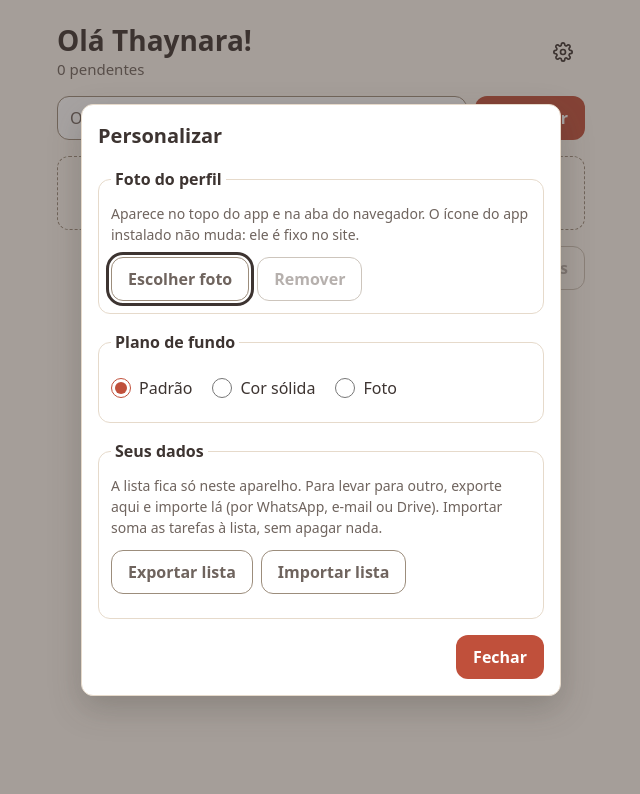
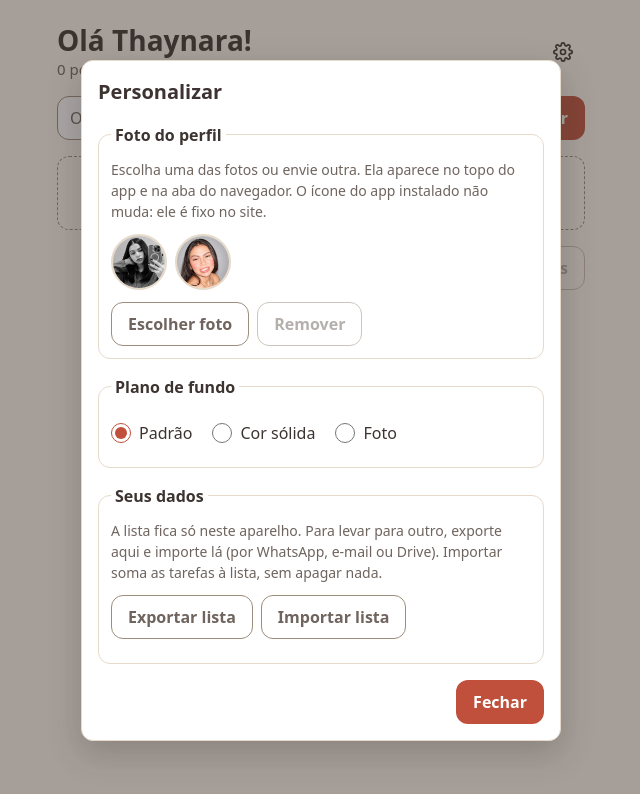
Before and after one commit to mhenriquers/Agendei, a plain HTML site: page index.html in a window 1280 px wide. Both pictures are taken after a click on the button "Personalizar". Shown: the whole page, without its empty margins (319-959 px from the left). Drawn offline with Linux system fonts and the light colour scheme.

Commit message:
Duas fotos de perfil prontas no painel Personalizar
Além de enviar uma foto, dá para tocar numa das duas prontas
(avatars/avatar-1.png, preto e branco, e avatar-2.png, colorida; 192 px
cada). A escolha é guardada pelo caminho, aparece no topo e na aba do
navegador, e funciona offline (as fotos estão no cache do SW). Capturas
de tela regeradas mostrando urgência, prazo e o aviso "vence hoje".
CACHE_NAME vai para checklist-v10.

Co-Authored-By: Claude Opus 5.5 <noreply@anthropic.com>

```diff
--- a/index.html
+++ b/index.html
@@ -84,7 +84,17 @@
 
       <fieldset>
         <legend>Foto do perfil</legend>
-        <p class="hint">Aparece no topo do app e na aba do navegador. O ícone do app instalado não muda: ele é fixo no site.</p>
+        <p class="hint">Escolha uma das fotos ou envie outra. Ela aparece no topo do app e na aba do navegador. O ícone do app instalado não muda: ele é fixo no site.</p>
+        <div class="panel-row">
+          <button type="button" class="avatar-option" data-avatar="./avatars/avatar-1.png" aria-pressed="false">
+            <img src="./avatars/avatar-1.png" alt="" width="56" height="56">
+            <span class="sr-only">Foto 1, preto e branco</span>
+          </button>
+          <button type="button" class="avatar-option" data-avatar="./avatars/avatar-2.png" aria-pressed="false">
+            <img src="./avatars/avatar-2.png" alt="" width="56" height="56">
+            <span class="sr-only">Foto 2, colorida</span>
+          </button>
+        </div>
         <div class="panel-row">
           <label class="btn btn-ghost file-btn">
             Escolher foto
--- a/settings.js
+++ b/settings.js
@@ -10,6 +10,9 @@
   var DEFAULT_BG = '#fbf6ee';
   var PHOTO_THEME = '#3d3431'; // cor da barra do sistema com foto de fundo (escurecida)
   var MAX_BLUR = 20;
+
+  // Fotos de perfil prontas (PNG no repo, também no cache do SW).
+  var AVATAR_PRESETS = ['./avatars/avatar-1.png', './avatars/avatar-2.png'];
 
   var defaults = { bgType: 'default', bgColor: DEFAULT_BG, bgPhoto: null, bgBlur: 0, avatar: null };
 
@@ -32,7 +35,7 @@
       if (typeof data.bgBlur === 'number' && data.bgBlur >= 0 && data.bgBlur <= MAX_BLUR) {
         s.bgBlur = Math.round(data.bgBlur);
       }
-      if (isImageData(data.avatar)) s.avatar = data.avatar;
+      if (isImageData(data.avatar) || AVATAR_PRESETS.indexOf(data.avatar) >= 0) s.avatar = data.avatar;
     } catch (err) { /* dado corrompido: usa o padrão */ }
     return s;
   }
@@ -61,6 +64,7 @@
   var openBtn = document.getElementById('open-settings');
   var avatarFile = document.getElementById('avatar-file');
   var avatarRemove = document.getElementById('avatar-remove');
+  var avatarOptions = document.querySelectorAll('.avatar-option');
   var typeRadios = document.querySelectorAll('input[name="bg-type"]');
   var colorOptions = document.getElementById('bg-color-options');
   var photoOptions = document.getElementById('bg-photo-options');
@@ -108,7 +112,7 @@
       avatarImg.src = settings.avatar;
       avatarImg.hidden = false;
       if (favicon) {
-        favicon.setAttribute('type', 'image/jpeg');
+        favicon.setAttribute('type', isImageData(settings.avatar) ? 'image/jpeg' : 'image/png');
         favicon.setAttribute('href', settings.avatar);
       }
     } else {
@@ -135,6 +139,9 @@
     blurInput.disabled = !settings.bgPhoto;
     photoHint.hidden = Boolean(settings.bgPhoto);
     avatarRemove.disabled = !settings.avatar;
+    avatarOptions.forEach(function (opt) {
+      opt.setAttribute('aria-pressed', String(opt.dataset.avatar === settings.avatar));
+    });
   }
 
   function update(changes) {
@@ -212,6 +219,10 @@
     processImage(file, 192, true).then(function (data) { update({ avatar: data }); }, imageError);
   });
 
+  avatarOptions.forEach(function (opt) {
+    opt.addEventListener('click', function () { update({ avatar: opt.dataset.avatar }); });
+  });
+
   avatarRemove.addEventListener('click', function () {
     update({ avatar: null });
     avatarFile.focus();
--- a/sw.js
+++ b/sw.js
@@ -12,7 +12,7 @@
  */
 'use strict';
 
-var CACHE_NAME = 'checklist-v9';
+var CACHE_NAME = 'checklist-v10';
 
 var ASSETS = [
   './',
@@ -24,6 +24,8 @@ var ASSETS = [
   './icons/icon-192.png',
   './icons/icon-512.png',
   './icons/icon-maskable-512.png',
+  './avatars/avatar-1.png',
+  './avatars/avatar-2.png',
   './screenshots/wide.png',
   './screenshots/narrow.png'
 ];
```
Also changed, not shown: avatars/avatar-1.png (added), avatars/avatar-2.png (added), screenshots/narrow.png, screenshots/wide.png, 3 other files.
